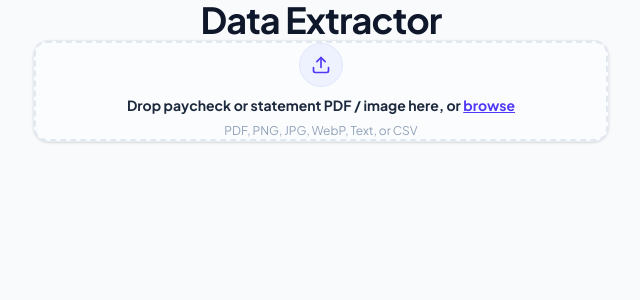
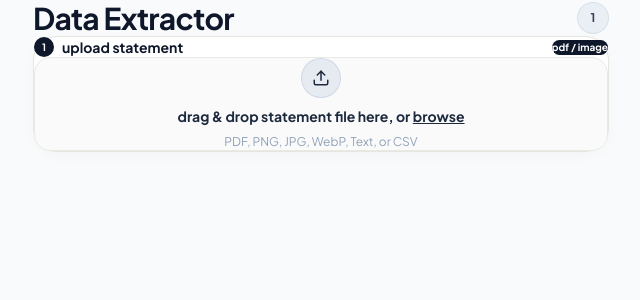
Before and after one commit to shihcb/data-extractor, a React (Vite) app: page / in a window 1280 px wide. Shown: the top 300 px of the page, without its empty margins (319-959 px from the left). Built offline with nearby package versions, Linux system fonts and the light colour scheme.

Commit message:
style: update UI shapes, cards, and pill buttons to match reference design and tune Total Earnings hours extraction

```diff
--- a/src/components/CardStatementResults.jsx
+++ b/src/components/CardStatementResults.jsx
@@ -18,7 +18,20 @@ export default function CardStatementResults({ cardData, onCopyField }) {
   };
 
   return (
-    <div className="space-y-3 animate-fade-in pt-2">
+    <div className="outer-shape p-5 space-y-3 animate-fade-in">
+      <div className="flex items-center justify-between px-1 pb-1">
+        <div className="flex items-center gap-2">
+          <span className="w-5 h-5 rounded-full bg-slate-900 text-white flex items-center justify-center text-[10px] font-bold">
+            2
+          </span>
+          <span className="font-bold text-sm text-slate-900">extracted values</span>
+        </div>
+        <span className="bg-emerald-100 text-emerald-800 text-[10px] font-bold px-2.5 py-0.5 rounded-full">
+          ready to copy
+        </span>
+      </div>
+
+      <div className="space-y-2.5">
         <CopyableRow
           label="Total Balance Due"
           value={cardData.statementBalance}
@@ -58,7 +71,7 @@ export default function CardStatementResults({ cardData, onCopyField }) {
 
         {/* Itemized Transactions */}
         {cardData.transactions && cardData.transactions.length > 0 && (
-        <div className="pt-3 space-y-2">
+          <div className="pt-2 space-y-2">
             <div className="text-xs font-bold uppercase tracking-wider text-slate-400 px-1">
               Itemized Transactions
             </div>
@@ -70,10 +83,10 @@ export default function CardStatementResults({ cardData, onCopyField }) {
                   <div
                     key={tx.id}
                     onClick={() => handleCopyTx(tx)}
-                  className="cursor-pointer bg-white border border-slate-200/90 rounded-2xl p-4 shadow-sm transition-all hover:shadow-md hover:border-indigo-300 hover:-translate-y-0.5 flex items-center justify-between gap-3 text-xs"
+                    className="cursor-pointer inset-shape p-3.5 flex items-center justify-between gap-3 text-xs hover:border-slate-400 transition-all"
                   >
                     <div className="min-w-0 flex-1">
-                    <div className="font-semibold text-slate-800 truncate">
+                      <div className="font-bold text-slate-900 truncate">
                         <span className="font-mono text-slate-400 mr-2">{tx.date}</span>
                         {tx.description}
                       </div>
@@ -83,14 +96,10 @@ export default function CardStatementResults({ cardData, onCopyField }) {
                     <button
                       type="button"
                       onClick={() => handleCopyTx(tx)}
-                    className={`shrink-0 inline-flex items-center gap-1 px-3 py-1.5 rounded-xl font-bold transition-all ${
-                      isCopied
-                        ? 'bg-emerald-600 text-white'
-                        : 'bg-slate-100 text-slate-700 hover:bg-indigo-600 hover:text-white'
-                    }`}
+                      className={`copy-pill-btn shrink-0 ${isCopied ? 'copied' : ''}`}
                     >
                       {isCopied ? <Check size={12} /> : <Copy size={12} />}
-                    <span>{isCopied ? 'Copied' : 'Copy'}</span>
+                      <span>{isCopied ? 'copied' : 'copy'}</span>
                     </button>
                   </div>
                 );
@@ -99,5 +108,6 @@ export default function CardStatementResults({ cardData, onCopyField }) {
           </div>
         )}
       </div>
+    </div>
   );
 }
--- a/src/components/CopyableRow.jsx
+++ b/src/components/CopyableRow.jsx
@@ -22,20 +22,20 @@ export default function CopyableRow({ label, value, highlight = false, onCopy })
 
   const isNotFound = !value || value === 'Not Found';
 
-  if (isNotFound) return null; // Don't render empty unextracted fields to keep layout clean!
+  if (isNotFound) return null;
 
   return (
     <div
       onClick={handleCopy}
-      className={`group cursor-pointer bg-white border border-slate-200/90 rounded-2xl p-4.5 shadow-sm transition-all duration-200 hover:shadow-md hover:border-indigo-300 hover:-translate-y-0.5 flex items-center justify-between gap-4 ${
-        highlight ? 'ring-2 ring-emerald-400/40 bg-emerald-50/20' : ''
+      className={`group cursor-pointer inset-shape p-4 transition-all duration-150 hover:border-slate-400 hover:shadow-sm flex items-center justify-between gap-4 ${
+        highlight ? 'ring-2 ring-emerald-500/30 bg-emerald-50/20' : ''
       }`}
     >
       <div className="min-w-0 flex-1">
-        <div className="text-[11px] font-bold text-slate-400 uppercase tracking-wider mb-1">
+        <div className="text-[11px] font-bold text-slate-400 uppercase tracking-wider mb-0.5">
           {label}
         </div>
-        <div className={`font-mono text-base sm:text-lg font-bold truncate ${
+        <div className={`font-mono text-base font-bold truncate ${
           highlight ? 'text-emerald-700' : 'text-slate-900'
         }`}>
           {value}
@@ -45,21 +45,17 @@ export default function CopyableRow({ label, value, highlight = false, onCopy })
       <button
         type="button"
         onClick={handleCopy}
-        className={`shrink-0 inline-flex items-center gap-1.5 px-3.5 py-2 rounded-xl text-xs font-bold transition-all ${
-          copied
-            ? 'bg-emerald-600 text-white shadow-sm'
-            : 'bg-slate-100 text-slate-700 hover:bg-indigo-600 hover:text-white'
-        }`}
+        className={`copy-pill-btn shrink-0 ${copied ? 'copied' : ''}`}
       >
         {copied ? (
           <>
-            <Check size={14} />
-            <span>Copied</span>
+            <Check size={13} />
+            <span>copied</span>
           </>
         ) : (
           <>
-            <Copy size={14} />
-            <span>Copy</span>
+            <Copy size={13} />
+            <span>copy</span>
           </>
         )}
       </button>
--- a/src/components/FileUpload.jsx
+++ b/src/components/FileUpload.jsx
@@ -30,18 +30,30 @@ export default function FileUpload({ onFileUpload, isProcessing, fileName, onCle
   };
 
   return (
-    <div className="bg-white border border-slate-200/80 rounded-2xl p-6 shadow-sm">
+    <div className="outer-shape p-5">
+      <div className="flex items-center justify-between mb-3 px-1">
+        <div className="flex items-center gap-2">
+          <span className="w-5 h-5 rounded-full bg-slate-900 text-white flex items-center justify-center text-[10px] font-bold">
+            1
+          </span>
+          <span className="font-bold text-sm text-slate-900">upload statement</span>
+        </div>
+        <span className="bg-slate-900 text-white text-[10px] font-bold px-2.5 py-0.5 rounded-full">
+          pdf / image
+        </span>
+      </div>
+
       <div
         onDragOver={handleDragOver}
         onDragLeave={handleDragLeave}
         onDrop={handleDrop}
         onClick={() => fileInputRef.current?.click()}
-        className={`border-2 border-dashed rounded-xl p-8 text-center cursor-pointer transition-all ${
+        className={`inset-shape p-8 text-center cursor-pointer transition-all ${
           isDragOver
-            ? 'border-indigo-500 bg-indigo-50/50'
+            ? 'border-slate-800 bg-slate-100/80 scale-[1.005]'
             : fileName
-            ? 'border-emerald-300 bg-emerald-50/30'
-            : 'border-slate-200 hover:border-slate-300 bg-slate-50/50'
+            ? 'border-emerald-300 bg-emerald-50/40'
+            : 'hover:border-slate-300 hover:bg-slate-100/50'
         }`}
       >
         <input
@@ -53,35 +65,35 @@ export default function FileUpload({ onFileUpload, isProcessing, fileName, onCle
         />
 
         {isProcessing ? (
-          <div className="flex flex-col items-center py-2 gap-2">
-            <Loader2 size={24} className="text-indigo-600 animate-spin" />
-            <p className="font-semibold text-xs text-slate-700">Extracting Text Details...</p>
+          <div className="flex flex-col items-center py-4 gap-2">
+            <Loader2 size={24} className="text-slate-900 animate-spin" />
+            <p className="font-bold text-xs text-slate-800">extracting statement data...</p>
           </div>
         ) : fileName ? (
-          <div className="flex items-center justify-center gap-3">
+          <div className="flex items-center justify-center gap-3 py-2">
             <CheckCircle size={22} className="text-emerald-600 shrink-0" />
             <div className="text-left min-w-0">
-              <p className="font-bold text-sm text-slate-800 truncate">{fileName}</p>
-              <p className="text-xs text-slate-500">Click to replace file</p>
+              <p className="font-bold text-sm text-slate-900 truncate">{fileName}</p>
+              <p className="text-xs text-slate-500">click to replace file</p>
             </div>
             <button
               onClick={(e) => {
                 e.stopPropagation();
                 onClear();
               }}
-              className="text-xs text-slate-400 hover:text-rose-600 p-1 ml-2"
+              className="text-xs text-slate-400 hover:text-rose-600 p-1.5 ml-2"
               title="Clear file"
             >
               <RefreshCw size={14} />
             </button>
           </div>
         ) : (
-          <div className="flex flex-col items-center gap-2">
-            <div className="w-11 h-11 rounded-full bg-indigo-50 border border-indigo-100 flex items-center justify-center text-indigo-600 mb-1">
-              <Upload size={20} />
+          <div className="flex flex-col items-center gap-2 py-4">
+            <div className="w-10 h-10 rounded-full bg-slate-200/80 border border-slate-300/80 flex items-center justify-center text-slate-800 mb-1">
+              <Upload size={18} />
             </div>
             <p className="text-sm font-bold text-slate-800">
-              Drop paycheck or statement PDF / image here, or <span className="text-indigo-600 underline">browse</span>
+              drag & drop statement file here, or <span className="underline">browse</span>
             </p>
             <p className="text-xs text-slate-400">PDF, PNG, JPG, WebP, Text, or CSV</p>
           </div>
--- a/src/components/Header.jsx
+++ b/src/components/Header.jsx
@@ -2,10 +2,15 @@ import React from 'react';
 
 export default function Header() {
   return (
-    <header className="text-center pt-6 pb-2">
-      <h1 className="text-3xl sm:text-4xl font-extrabold tracking-tight text-slate-900">
-        Data Extractor
-      </h1>
+    <header className="flex items-center justify-between py-4 mb-2">
+      <div className="flex items-center gap-2">
+        <h1 className="text-2xl sm:text-3xl font-black tracking-tight text-slate-900">
+          Data Extractor
+        </h1>
+      </div>
+      <div className="w-8 h-8 rounded-full bg-slate-200/60 border border-slate-300/60 flex items-center justify-center text-xs font-bold text-slate-700">
+        1
+      </div>
     </header>
   );
 }
--- a/src/components/PaycheckResults.jsx
+++ b/src/components/PaycheckResults.jsx
@@ -5,7 +5,20 @@ export default function PaycheckResults({ paycheckData, onCopyField }) {
   if (!paycheckData) return null;
 
   return (
-    <div className="space-y-3 animate-fade-in pt-2">
+    <div className="outer-shape p-5 space-y-3 animate-fade-in">
+      <div className="flex items-center justify-between px-1 pb-1">
+        <div className="flex items-center gap-2">
+          <span className="w-5 h-5 rounded-full bg-slate-900 text-white flex items-center justify-center text-[10px] font-bold">
+            2
+          </span>
+          <span className="font-bold text-sm text-slate-900">extracted values</span>
+        </div>
+        <span className="bg-emerald-100 text-emerald-800 text-[10px] font-bold px-2.5 py-0.5 rounded-full">
+          ready to copy
+        </span>
+      </div>
+
+      <div className="space-y-2.5">
         <CopyableRow
           label="Net Take-Home Pay"
           value={paycheckData.netPay}
@@ -26,7 +39,7 @@ export default function PaycheckResults({ paycheckData, onCopyField }) {
         />
 
         <CopyableRow
-        label="Hours Worked"
+          label="Total Hours Worked"
           value={paycheckData.hoursWorked}
           onCopy={onCopyField}
         />
@@ -67,5 +80,6 @@ export default function PaycheckResults({ paycheckData, onCopyField }) {
           onCopy={onCopyField}
         />
       </div>
+    </div>
   );
 }
--- a/src/index.css
+++ b/src/index.css
@@ -5,20 +5,15 @@
   --font-body: 'Plus Jakarta Sans', -apple-system, BlinkMacSystemFont, sans-serif;
   --font-mono: 'JetBrains Mono', monospace;
 
-  --bg-main: #f8fafc;
+  --bg-main: #f7f6f2;
   --bg-card: #ffffff;
-  --bg-subtle: #f1f5f9;
+  --bg-inset: #fafafd;
 
-  --border-light: #e2e8f0;
-  --border-hover: #cbd5e1;
+  --border-card: #e6e5e0;
+  --border-inset: #eaeae5;
 
-  --text-primary: #0f172a;
-  --text-secondary: #475569;
+  --text-dark: #0f172a;
   --text-muted: #64748b;
-
-  --primary-indigo: #4f46e5;
-  --primary-indigo-hover: #4338ca;
-  --success-emerald: #059669;
 }
 
 * {
@@ -29,7 +24,7 @@
 
 body {
   background-color: var(--bg-main);
-  color: var(--text-primary);
+  color: var(--text-dark);
   font-family: var(--font-body);
   min-height: 100vh;
   line-height: 1.5;
@@ -43,86 +38,48 @@ button {
   background: none;
 }
 
-/* Minimalist Card Container */
-.minimal-card {
-  background: var(--bg-card);
-  border: 1px solid var(--border-light);
-  border-radius: 20px;
-  box-shadow: 0 4px 20px -2px rgba(15, 23, 42, 0.05), 0 2px 6px -1px rgba(15, 23, 42, 0.02);
-  transition: all 0.2s ease-in-out;
+/* Beautiful Rounded Outer Card */
+.outer-shape {
+  background: #ffffff;
+  border: 1px solid var(--border-card);
+  border-radius: 24px;
+  box-shadow: 0 4px 16px -2px rgba(0, 0, 0, 0.03);
 }
 
-.minimal-card:hover {
-  box-shadow: 0 10px 25px -3px rgba(15, 23, 42, 0.08), 0 4px 10px -2px rgba(15, 23, 42, 0.03);
+/* Inset Container Box (like screenshot input containers) */
+.inset-shape {
+  background: #fafafa;
+  border: 1px solid var(--border-inset);
+  border-radius: 16px;
 }
 
-/* Line-by-Line Field Row */
-.field-row {
-  display: flex;
-  align-items: center;
-  justify-content: space-between;
-  gap: 12px;
-  padding: 14px 18px;
-  background: #ffffff;
-  border: 1px solid #e2e8f0;
-  border-radius: 14px;
-  transition: all 0.2s cubic-bezier(0.16, 1, 0.3, 1);
-}
-
-.field-row:hover {
-  border-color: #cbd5e1;
-  background: #f8fafc;
-  transform: translateY(-1px);
-}
-
-.field-row.highlighted {
-  border-color: #a7f3d0;
-  background: #ecfdf5;
-}
-
-/* Clean Copy Button */
-.copy-btn {
+/* Copy Button Pill */
+.copy-pill-btn {
   display: inline-flex;
   align-items: center;
   gap: 6px;
-  background: #f1f5f9;
-  border: 1px solid #e2e8f0;
-  color: #334155;
-  padding: 7px 14px;
-  border-radius: 10px;
-  font-size: 0.8rem;
-  font-weight: 600;
+  background: #0f172a;
+  color: #ffffff;
+  padding: 6px 16px;
+  border-radius: 9999px;
+  font-size: 0.78rem;
+  font-weight: 700;
   transition: all 0.15s ease;
   white-space: nowrap;
 }
 
-.copy-btn:hover {
-  background: #4f46e5;
-  border-color: #4f46e5;
-  color: #ffffff;
-  box-shadow: 0 4px 12px rgba(79, 70, 229, 0.25);
+.copy-pill-btn:hover {
+  background: #334155;
+  transform: translateY(-1px);
 }
 
-.copy-btn:active {
+.copy-pill-btn:active {
   transform: scale(0.96);
 }
 
-.copy-btn.copied {
+.copy-pill-btn.copied {
   background: #059669;
-  border-color: #059669;
   color: #ffffff;
-  box-shadow: 0 4px 12px rgba(5, 150, 105, 0.25);
-}
-
-/* Subtle Pill Badges */
-.pill-badge {
-  display: inline-flex;
-  align-items: center;
-  gap: 4px;
-  padding: 3px 10px;
-  border-radius: 9999px;
-  font-size: 0.72rem;
-  font-weight: 600;
 }
 
 /* Animation */
```
Lines whose indentation alone changed are shown as unchanged.
